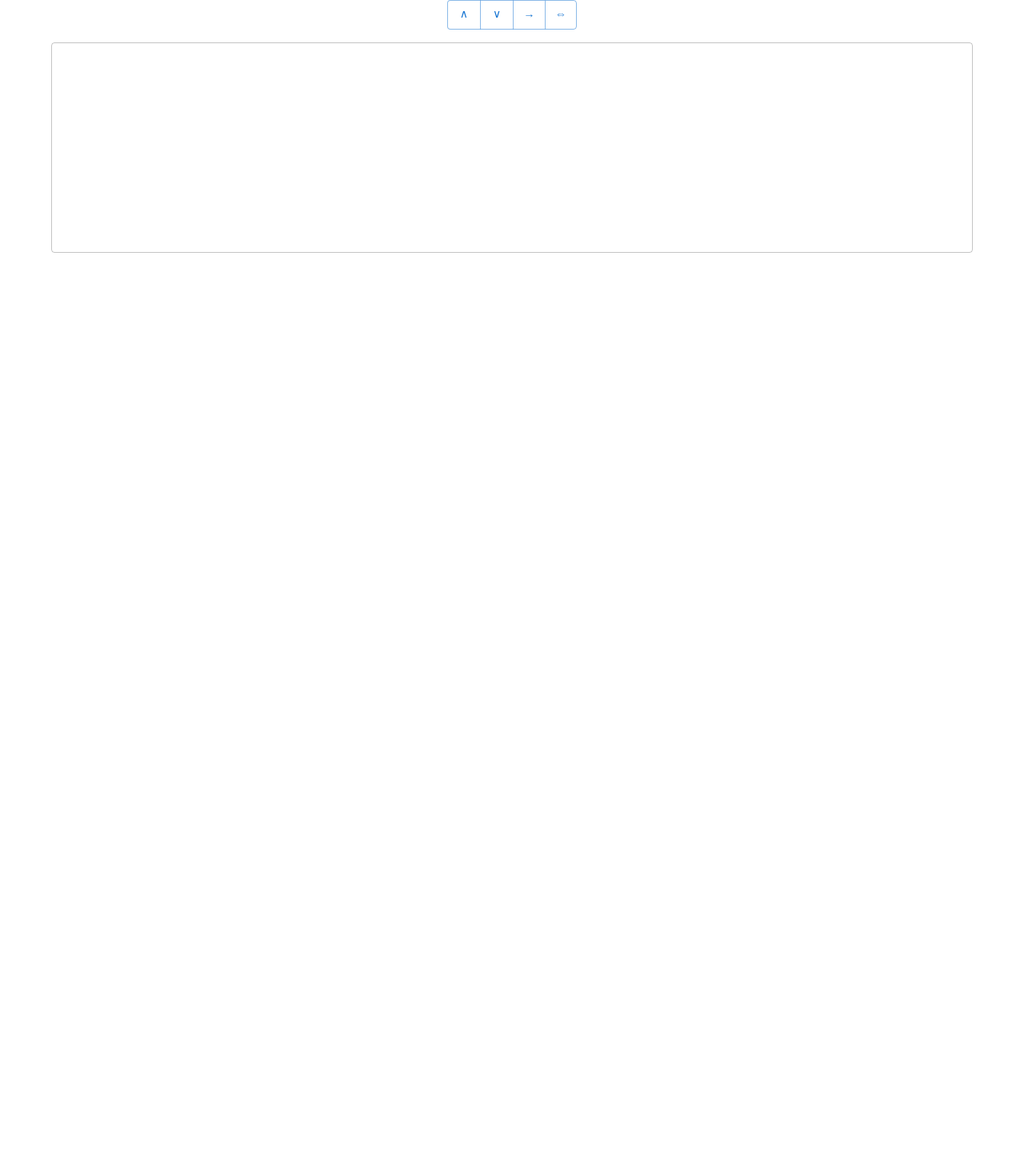
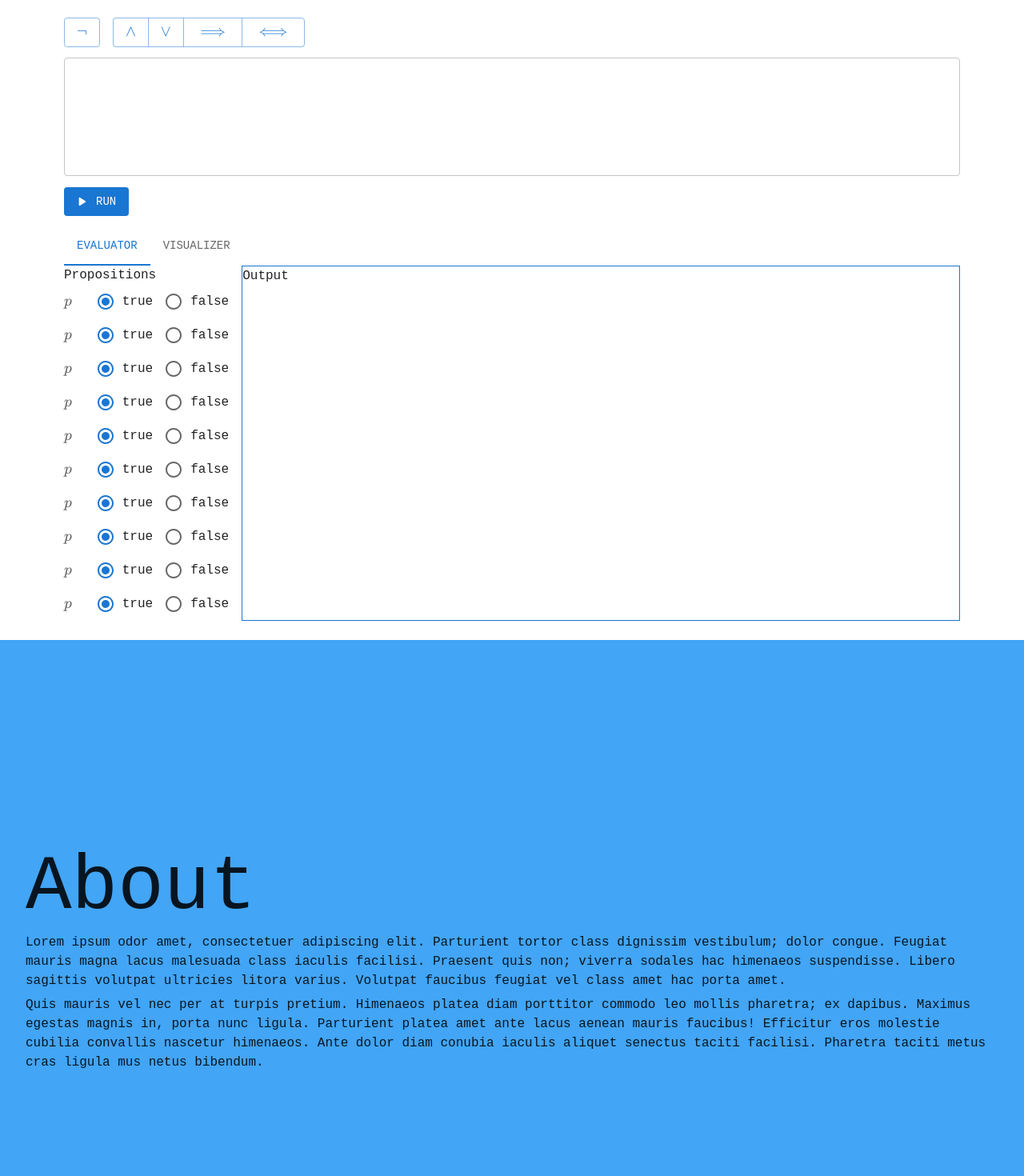
Before and after one commit to Eurydia/project-onyx, a React (Vite) app: page / in a window 1280 px wide. Shown: the top 1470 px of the page at 80% size. Before the commit the page ends 800 px from the top, so only its background shows below. Built offline with nearby package versions, Linux system fonts and the light colour scheme.

Commit message:
organized components into proper dir

```diff
--- a/package.json
+++ b/package.json
@@ -10,8 +10,9 @@
     "preview": "vite preview"
   },
   "dependencies": {
-    "@emotion/react": "^11.13.3",
-    "@emotion/styled": "^11.13.0",
+    "@emotion/react": "^11.13.5",
+    "@emotion/styled": "^11.13.5",
+    "@mui/icons-material": "^6.1.7",
     "@mui/material": "^6.1.7",
     "@types/katex": "^0.16.7",
     "katex": "^0.16.11",
--- a/src/App.tsx
+++ b/src/App.tsx
@@ -1,115 +1,104 @@
+import { PlayArrowRounded } from "@mui/icons-material";
 import {
+  Box,
   Button,
   ButtonGroup,
   Container,
   CssBaseline,
+  FormControl,
+  FormControlLabel,
+  FormLabel,
   GlobalStyles,
+  Radio,
+  RadioGroup,
   Stack,
+  Tab,
+  Tabs,
   TextField,
   ThemeProvider,
-  Tooltip,
+  Toolbar,
   Typography,
 } from "@mui/material";
 import createThemeNoVars from "@mui/material/styles/createThemeNoVars";
 import { FC, useState } from "react";
+import { BinaryTruthTable } from "./components/BinaryTruthTable";
+import { Latex } from "./components/Latex";
+import { OperatorButton } from "./components/OperatorButton";
+import { UnaryTruthTable } from "./components/UnaryTruthTable";
+
 const theme = createThemeNoVars({
   typography: {
     fontFamily: "monospace",
   },
 });
 
-type BinaryTruthTableProps = {
-  repr: string;
+const BINARY_OP_REPR: {
+  symbol: string;
   op: (x: boolean, y: boolean) => boolean;
-};
-const TruthTable: FC<BinaryTruthTableProps> = (props) => {
-  const { repr, op } = props;
-  const rows = [true, false].map((x, xIndex) =>
-    [true, false].map((y, yIndex) => (
-      <tr key={`${xIndex}-${yIndex}`}>
-        <td>{x ? CHAR_TRUE : CHAR_FALSE}</td>
-        <td>{y ? CHAR_TRUE : CHAR_FALSE}</td>
-        <td>{op(x, y) ? CHAR_TRUE : CHAR_FALSE}</td>
-      </tr>
-    ))
-  );
+  name: string;
+  alias: string;
+}[] = [
+  {
+    symbol: "\\land",
+    op: (x, y) => x && y,
+    name: "Conjunction",
+    alias: "and",
+  },
+  {
+    symbol: "\\lor",
+    op: (x, y) => x || y,
+    name: "Disjunction",
+    alias: "or",
+  },
+  {
+    symbol: "\\implies",
+    op: (x, y) => (x && !y ? false : true),
+    name: "Implication",
+    alias: "implies",
+  },
+  {
+    symbol: "\\iff",
+    op: (x, y) => x === y,
+    name: "Equivalence",
+    alias: "iff",
+  },
+];
 
+const BooleanSwicher: FC = () => {
   return (
-    <table>
-      <thead>
-        <tr>
-          <th>P</th>
-          <th>Q</th>
-          <th>P {repr} Q</th>
-        </tr>
-      </thead>
-      <tbody>{rows}</tbody>
-    </table>
+    <FormControl
+      sx={{
+        display: "flex",
+        flexDirection: "row",
+        alignItems: "center",
+        flexWrap: "wrap",
+        gap: 4,
+      }}
+    >
+      <FormLabel>
+        <Latex tex="p" />
+      </FormLabel>
+      <RadioGroup
+        row
+        defaultValue="true"
+      >
+        <FormControlLabel
+          value="true"
+          control={<Radio disableRipple />}
+          label="true"
+        />
+        <FormControlLabel
+          value="false"
+          control={<Radio disableRipple />}
+          label="false"
+        />
+      </RadioGroup>
+    </FormControl>
   );
 };
 
-type BooleanButtonProps = {
-  children: string;
-  op: (x: boolean, y: boolean) => boolean;
-  onClick: () => void;
-};
-
-const BooleanButton: FC<BooleanButtonProps> = (props) => {
-  const { children, op, onClick } = props;
-  return (
-    <Tooltip
-      title={
-        <Stack
-          alignItems="center"
-          justifyContent="center"
-        >
-          <Typography>{children}</Typography>
-          <TruthTable
-            repr={children}
-            op={op}
-          />
-        </Stack>
-      }
-    >
-      <Button onClick={onClick}>{children}</Button>
-    </Tooltip>
-  );
-};
-
-const CHAR_LAND = "\u{2227}";
-const CHAR_TRUE = "\u{22A4}";
-const CHAR_FALSE = "\u{22A5}";
-const CHAR_LOR = "\u{2228}";
-const CHAR_IMPL = "\u{2192}";
-const CHAR_IFF = "\u{21d4}";
-
 export const App: FC = () => {
-  // const testRef = useRef<HTMLButtonElement | null>(null);
-  // useEffect(() => {
-  //   if (testRef.current !== null) {
-  //     katex.render("\\land", testRef.current);
-  //   }
-  // }, [testRef]);
-
-  const [text, setText] = useState("");
-
-  const handleTextChange = (next: string) => {
-    // let preParsed = next;
-    // const lookup: Record<string, string> = {
-    //   land: CHAR_LAND,
-    //   lor: CHAR_LOR,
-    //   impl: CHAR_IMPL,
-    //   iff: CHAR_IFF,
-    // };
-
-    // for (const [key, value] of Object.entries(lookup)) {
-    //   preParsed = preParsed.replace(
-    //     new RegExp(key, "g"),
-    //     value
-    //   );
-    // }
-    setText(next);
-  };
+  const [tab, setTab] = useState(0);
 
   return (
     <ThemeProvider theme={theme}>
@@ -122,56 +111,198 @@ export const App: FC = () => {
       />
       <Container maxWidth="lg">
         <Stack
-          spacing={2}
+          spacing={1}
           useFlexGap
-          alignItems="center"
-          justifyContent="start"
+          padding={2}
+          minHeight="100vh"
         >
-          <ButtonGroup disableElevation>
-            <BooleanButton
-              onClick={() =>
-                setText((prev) => prev + CHAR_LAND)
-              }
-              op={(x, y) => x && y}
-            >
-              {CHAR_LAND}
-            </BooleanButton>
-            <BooleanButton
-              op={(x, y) => x || y}
-              onClick={() =>
-                setText((prev) => prev + CHAR_LOR)
-              }
-            >
-              {CHAR_LOR}
-            </BooleanButton>
-            <BooleanButton
-              op={(x, y) => (x && !y ? false : true)}
-              onClick={() =>
-                setText((prev) => prev + CHAR_IMPL)
-              }
-            >
-              {CHAR_IMPL}
-            </BooleanButton>
-            <BooleanButton
-              op={(x, y) => x === y}
-              onClick={() =>
-                setText((prev) => prev + CHAR_IFF)
-              }
-            >
-              {CHAR_IFF}
-            </BooleanButton>
-          </ButtonGroup>
+          <Toolbar
+            disableGutters
+            variant="dense"
+            sx={{
+              display: "flex",
+              flexDirection: "row",
+              gap: 2,
+              flexWrap: "wrap",
+            }}
+          >
+            <ButtonGroup>
+              <OperatorButton
+                alias="not"
+                name="Negation"
+                label={"\u{00AC}"}
+                truthTable={
+                  <UnaryTruthTable
+                    operator={(x) => !x}
+                    symbol={"\u{00AC}"}
+                  />
+                }
+              />
+            </ButtonGroup>
+            <ButtonGroup disableElevation>
+              {BINARY_OP_REPR.map((repr, index) => (
+                <OperatorButton
+                  key={"binary" + index}
+                  alias={repr.alias}
+                  name={repr.name}
+                  label={repr.symbol}
+                  truthTable={
+                    <BinaryTruthTable
+                      operator={repr.op}
+                      symbol={repr.symbol}
+                    />
+                  }
+                />
+              ))}
+            </ButtonGroup>
+          </Toolbar>
           <TextField
             multiline
-            rows={10}
+            rows={5}
             fullWidth
-            value={text}
-            onChange={(e) =>
-              handleTextChange(e.target.value)
-            }
           />
+          <Toolbar
+            variant="dense"
+            disableGutters
+            sx={{
+              justifyContent: "space-between",
+              display: "flex",
+              flexDirection: "row",
+              gap: 2,
+              flexWrap: "wrap",
+            }}
+          >
+            <Button
+              disableElevation
+              variant="contained"
+              startIcon={<PlayArrowRounded />}
+            >
+              Run
+            </Button>
+          </Toolbar>
+          <Box>
+            <Tabs
+              variant="scrollable"
+              value={tab}
+              onChange={(_, value) => setTab(value)}
+            >
+              <Tab
+                disableRipple
+                label="Evaluator"
+                value={0}
+              />
+              <Tab
+                disableRipple
+                label="Visualizer"
+                value={1}
+              />
+            </Tabs>
+            {tab === 0 && (
+              <Stack
+                flexDirection="row"
+                maxHeight="100vh"
+              >
+                <Stack
+                  flexGrow={0}
+                  width="fit-content"
+                >
+                  <Typography>Propositions</Typography>
+                  <BooleanSwicher />
+                  <BooleanSwicher />
+                  <BooleanSwicher />
+                  <BooleanSwicher />
+                  <BooleanSwicher />
+                  <BooleanSwicher />
+                  <BooleanSwicher />
+                  <BooleanSwicher />
+                  <BooleanSwicher />
+                  <BooleanSwicher />
+                </Stack>
+                <Box
+                  sx={{
+                    borderWidth: 1,
+                    borderStyle: "solid",
+                    borderColor: "primary.main",
+                  }}
+                  flexGrow={1}
+                >
+                  <Typography>Output</Typography>
+                </Box>
+              </Stack>
+            )}
+            {tab === 1 && (
+              <Box
+                sx={{
+                  padding: 2,
+                  borderWidth: 1,
+                  borderStyle: "solid",
+                  borderColor: "black",
+                }}
+              >
+                Visualizer
+              </Box>
+            )}
+          </Box>
         </Stack>
       </Container>
+      <Box
+        sx={{
+          backgroundColor: "primary.light",
+          height: "100vh",
+          padding: 4,
+          alignContent: "center",
+        }}
+      >
+        <Typography variant="h1">About</Typography>
+        <Typography
+          gutterBottom
+          component="p"
+        >
+          Lorem ipsum odor amet, consectetuer adipiscing
+          elit. Parturient tortor class dignissim
+          vestibulum; dolor congue. Feugiat mauris magna
+          lacus malesuada class iaculis facilisi. Praesent
+          quis non; viverra sodales hac himenaeos
+          suspendisse. Libero sagittis volutpat ultricies
+          litora varius. Volutpat faucibus feugiat vel class
+          amet hac porta amet.
+        </Typography>
+        <Typography
+          gutterBottom
+          component="p"
+        >
+          Quis mauris vel nec per at turpis pretium.
+          Himenaeos platea diam porttitor commodo leo mollis
+          pharetra; ex dapibus. Maximus egestas magnis in,
+          porta nunc ligula. Parturient platea amet ante
+          lacus aenean mauris faucibus! Efficitur eros
+          molestie cubilia convallis nascetur himenaeos.
+          Ante dolor diam conubia iaculis aliquet senectus
+          taciti facilisi. Pharetra taciti metus cras ligula
+          mus netus bibendum.
+        </Typography>
+      </Box>
+      <Box
+        sx={{
+          height: "100vh",
+          padding: 4,
+        }}
+      >
+        <Typography variant="h2">
+          A couple of defintions and theorem
+        </Typography>
+        <Typography
+          gutterBottom
+          component="section"
+        >
+          <Typography variant="h3">
+            1.1 Introduction to Conjunction
+          </Typography>
+          <Typography component="p">
+            จีดีพีเพทนาการสกายบรา ครัวซองต์ อุปสงค์โดนัท
+          </Typography>
+        </Typography>
+      </Box>
     </ThemeProvider>
   );
 };
--- /dev/null
+++ b/src/components/BinaryTruthTable.tsx
@@ -0,0 +1,53 @@
+import { Typography } from "@mui/material";
+import { FC } from "react";
+import { Latex } from "./Latex";
+
+type BinaryTruthTableProps = {
+  symbol: string;
+  operator: (x: boolean, y: boolean) => boolean;
+};
+
+export const BinaryTruthTable: FC<BinaryTruthTableProps> = (
+  props
+) => {
+  const { symbol, operator } = props;
+
+  const rows = [true, false].map((x, xIndex) =>
+    [true, false].map((y, yIndex) => (
+      <tr key={`${xIndex}-${yIndex}`}>
+        <td>
+          <Typography>{String(x)}</Typography>
+        </td>
+        <td>
+          <Typography>{String(y)}</Typography>
+        </td>
+        <td>
+          <Typography>{String(operator(x, y))}</Typography>
+        </td>
+      </tr>
+    ))
+  );
+
+  return (
+    <table
+      style={{
+        borderCollapse: "collapse",
+      }}
+    >
+      <thead>
+        <tr>
+          <th>
+            <Latex tex="p" />
+          </th>
+          <th>
+            <Latex tex="q" />
+          </th>
+          <th>
+            <Latex tex={`p ${symbol} q`} />
+          </th>
+        </tr>
+      </thead>
+      <tbody>{rows}</tbody>
+    </table>
+  );
+};
--- /dev/null
+++ b/src/components/Latex.tsx
@@ -0,0 +1,25 @@
+import { Typography } from "@mui/material";
+import katex, { KatexOptions } from "katex";
+import { FC, useEffect, useRef } from "react";
+
+type LatexProps = {
+  tex: string;
+  options?: KatexOptions;
+};
+export const Latex: FC<LatexProps> = (props) => {
+  const { tex, options } = props;
+  const ref = useRef<HTMLSpanElement>(null);
+
+  useEffect(() => {
+    if (ref.current !== null) {
+      katex.render(tex, ref.current, options);
+    }
+  }, [ref, tex, options]);
+
+  return (
+    <Typography
+      component="span"
+      ref={ref}
+    />
+  );
+};
--- /dev/null
+++ b/src/components/OperatorButton.tsx
@@ -0,0 +1,86 @@
+import {
+  Button,
+  List,
+  ListItem,
+  ListItemText,
+  Stack,
+  Tooltip,
+  Typography,
+} from "@mui/material";
+import { FC, ReactNode } from "react";
+import { Latex } from "./Latex";
+
+type OperatorButtonProps = {
+  name: string;
+  label: string;
+  alias: string;
+  truthTable: ReactNode;
+};
+
+export const OperatorButton: FC<OperatorButtonProps> = (
+  props
+) => {
+  const { alias, name, label, truthTable } = props;
+  return (
+    <Tooltip
+      arrow
+      title={
+        <Stack
+          useFlexGap
+          spacing={1}
+        >
+          <Typography>{name}</Typography>
+          <List
+            dense
+            disablePadding
+          >
+            <ListItem
+              disablePadding
+              disableGutters
+              dense
+            >
+              <ListItemText>Alias: {alias}</ListItemText>
+            </ListItem>
+            {/* <ListItem
+              dense
+              disableGutters
+              disablePadding
+            >
+              <List
+                disablePadding
+                dense
+              >
+                {example.map((ex, i) => (
+                  <ListItem
+                    key={i}
+                    disablePadding
+                    disableGutters
+                    dense
+                  >
+                    <ListItemText>
+                      Example {i + 1}: {ex}
+                    </ListItemText>
+                  </ListItem>
+                ))}
+              </List>
+            </ListItem> */}
+          </List>
+          {truthTable}
+        </Stack>
+      }
+    >
+      <Button
+        sx={{
+          textTransform: "none",
+        }}
+      >
+        <Latex
+          tex={label}
+          options={{
+            output: "htmlAndMathml",
+          }}
+        />
+      </Button>
+    </Tooltip>
+  );
+};
--- /dev/null
+++ b/src/components/UnaryTruthTable.tsx
@@ -0,0 +1,45 @@
+import { Typography } from "@mui/material";
+import { FC } from "react";
+import { Latex } from "./Latex";
+
+type UnaryTruthTableProps = {
+  symbol: string;
+  operator: (x: boolean) => boolean;
+};
+
+export const UnaryTruthTable: FC<UnaryTruthTableProps> = (
+  props
+) => {
+  const { symbol, operator } = props;
+
+  const rows = [true, false].map((x, index) => (
+    <tr key={"row" + index}>
+      <td>
+        <Typography>{String(x)}</Typography>
+      </td>
+      <td>
+        <Typography>{String(operator(x))}</Typography>
+      </td>
+    </tr>
+  ));
+
+  return (
+    <table
+      style={{
+        borderCollapse: "collapse",
+      }}
+    >
+      <thead>
+        <tr>
+          <th>
+            <Latex tex="p" />
+          </th>
+          <th>
+            <Latex tex={`${symbol} p`} />
+          </th>
+        </tr>
+      </thead>
+      <tbody>{rows}</tbody>
+    </table>
+  );
+};
```
Also changed, not shown: src/components/StyledButton.tsx (deleted), 1 other file (tests, documents, lock files or other folders).
